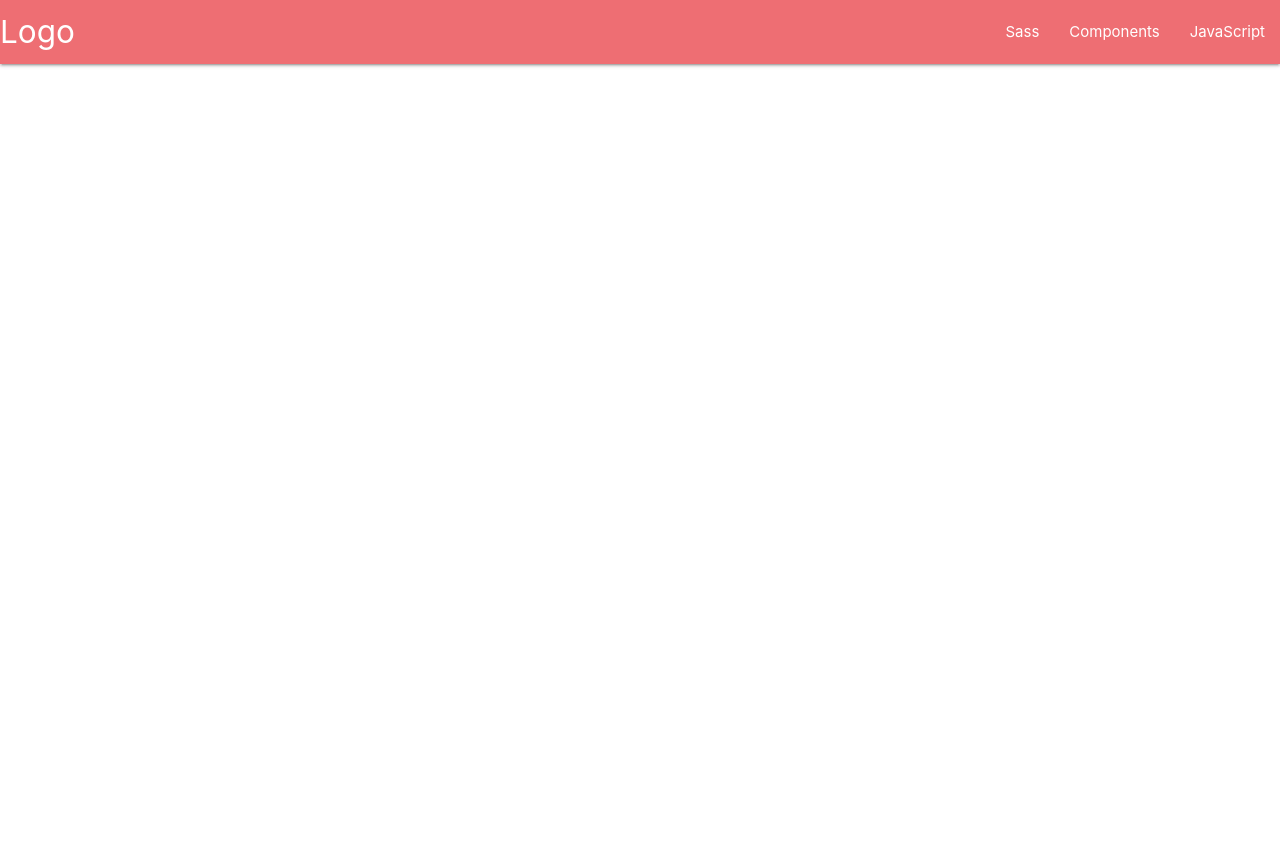
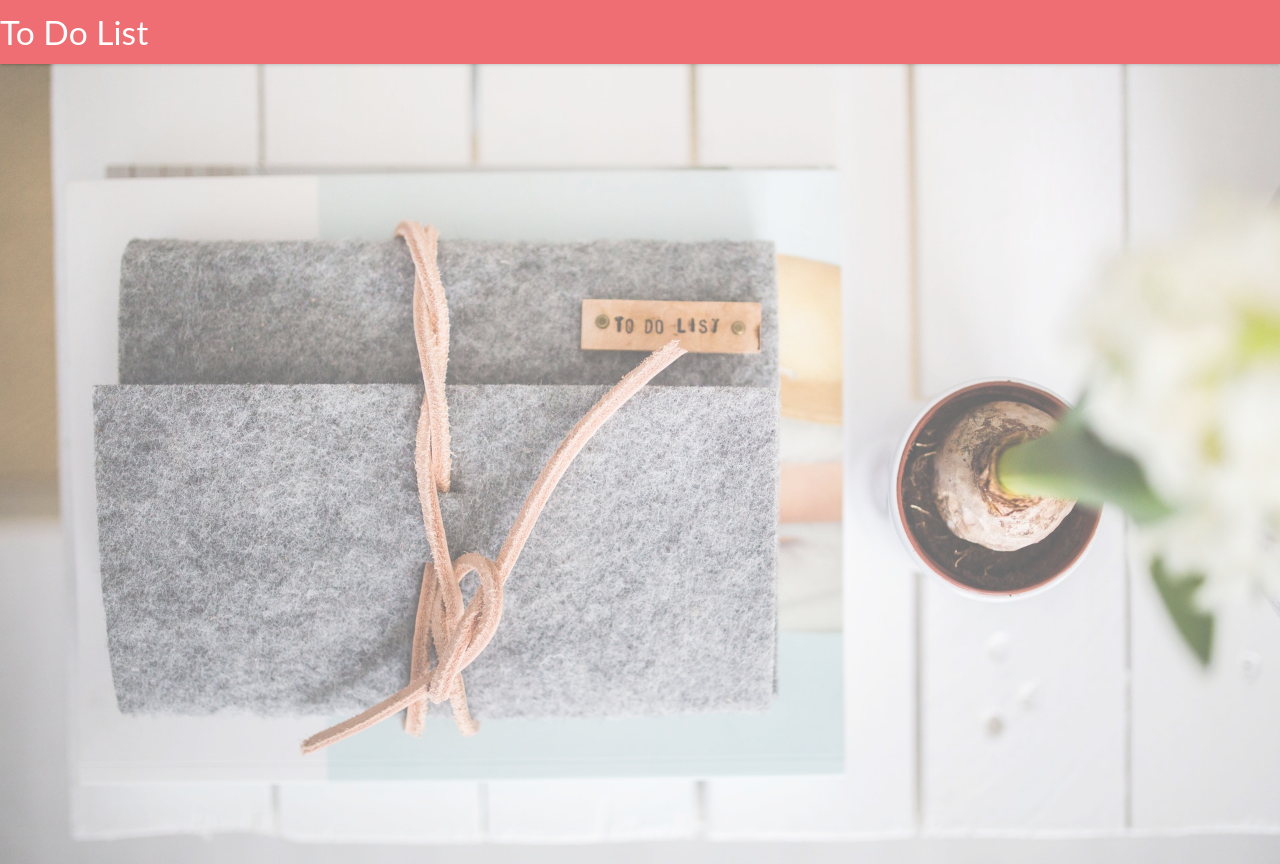
Before and after one commit to delrock876/to-do-list2, a website: page public/index.html in a window 1280 px wide. Before the commit the page ends 800 px from the top, so only its background shows below. Drawn offline with nearby package versions, Linux system fonts and the light colour scheme.

Commit message:
Front End

```diff
--- a/models/index.js
+++ b/models/index.js
@@ -2,7 +2,5 @@ const {Model, DataTypes} = require('sequelize')
 const sequelize = require('../config')
 
 module.exports = {
-  Todo: require('./ToDo')(Model, DataTypes, sequelize),
-  Post: require('./Post')(Model, DataTypes, sequelize),
-  Delete: require('./Delete')(Model, DataTypes, sequelize)
+  Todo: require('./ToDo')(sequelize,Model,DataTypes)
 }
--- a/public/index.html
+++ b/public/index.html
@@ -4,21 +4,24 @@
     <meta charset="UTF-8">
     <meta name="viewport" content="width=device-width, initial-scale=1.0">
     <link rel="stylesheet" href="https://cdnjs.cloudflare.com/ajax/libs/materialize/1.0.0/css/materialize.min.css">
+    <link rel ="stylesheet" href="style.css">
     <title>To Do List</title>
 </head>
 <body>
 
     <nav>
         <div class="nav-wrapper">
-          <a href="#" class="brand-logo">Logo</a>
+          <a href="#" class="brand-logo">To Do List</a>
           <ul id="nav-mobile" class="right hide-on-med-and-down">
-            <li><a href="sass.html">Sass</a></li>
-            <li><a href="badges.html">Components</a></li>
-            <li><a href="collapsible.html">JavaScript</a></li>
+            <!-- <li><a href="sass.html">Sass</a></li> -->
+            <!-- <li><a href="badges.html">Components</a></li> -->
+            <!-- <li><a href="collapsible.html">JavaScript</a></li> -->
           </ul>
         </div>
       </nav>
 
+      <div class="pimg1"></div>
+
     <script src="https://cdnjs.cloudflare.com/ajax/libs/materialize/1.0.0/js/materialize.min.js"></script>
 </body>
 </html>
--- /dev/null
+++ b/public/style.css
@@ -0,0 +1,24 @@
+body, html {
+    height: 100%;
+    margin:0;
+    font-size: 16px;
+    font-family:"Lato", sans-serif;
+    font-weight:400;
+    line-height: 1.8em;
+    color:#666;
+}
+
+.pimg1{
+    position: relative;
+    opacity: 0.70;
+    background-position: center;
+    background-size: cover;
+    background-repeat: no-repeat;
+
+    background-attachment: fixed;
+}
+
+.pimg1{
+    background-image: url('../image/grey-felt-journal-to-do-list-on-a-white-desk-6423.jpg');
+    min-height: 100%;
+}
```
Also changed, not shown: image/grey-felt-journal-to-do-list-on-a-white-desk-6423.jpg (added).
